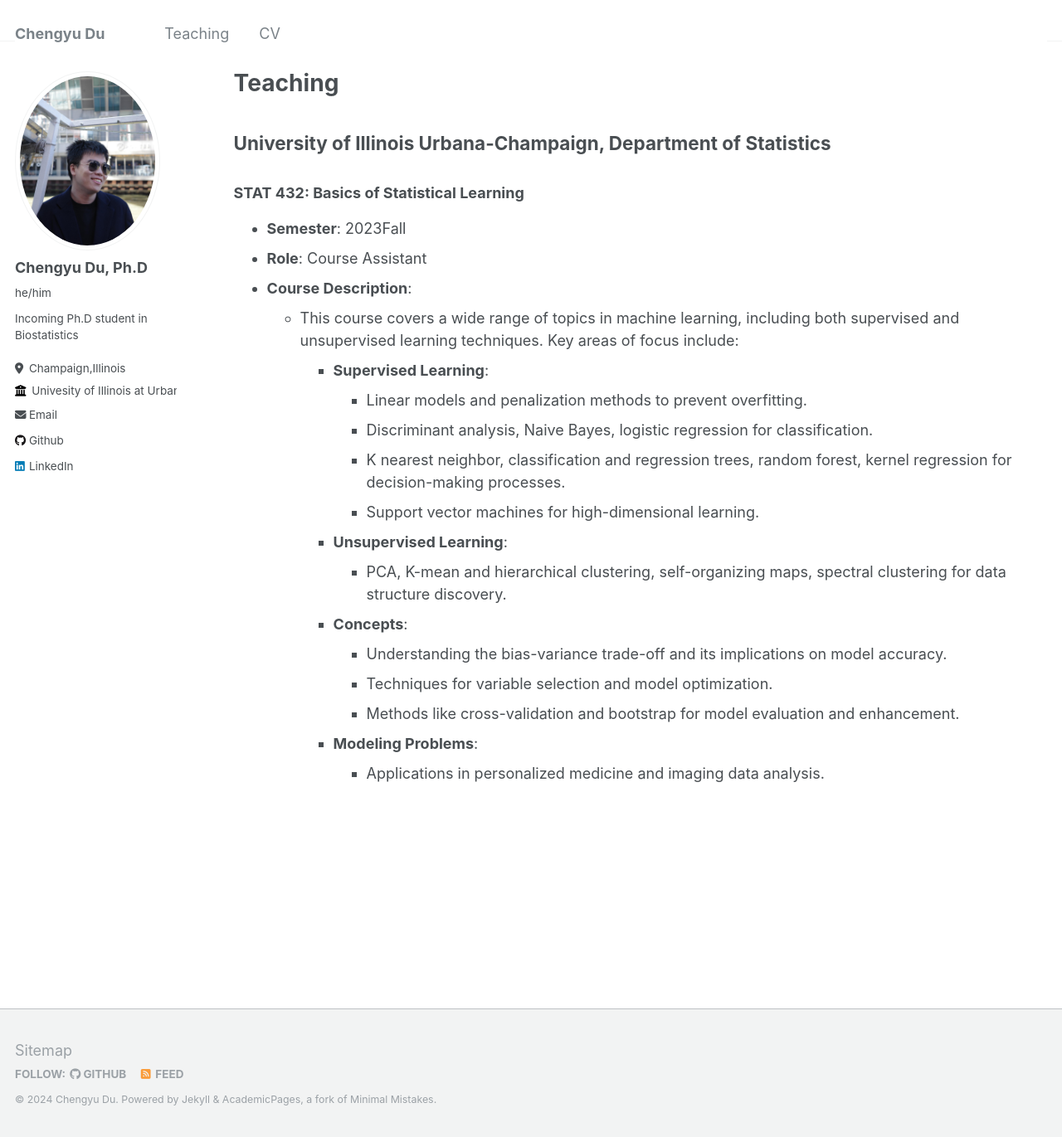
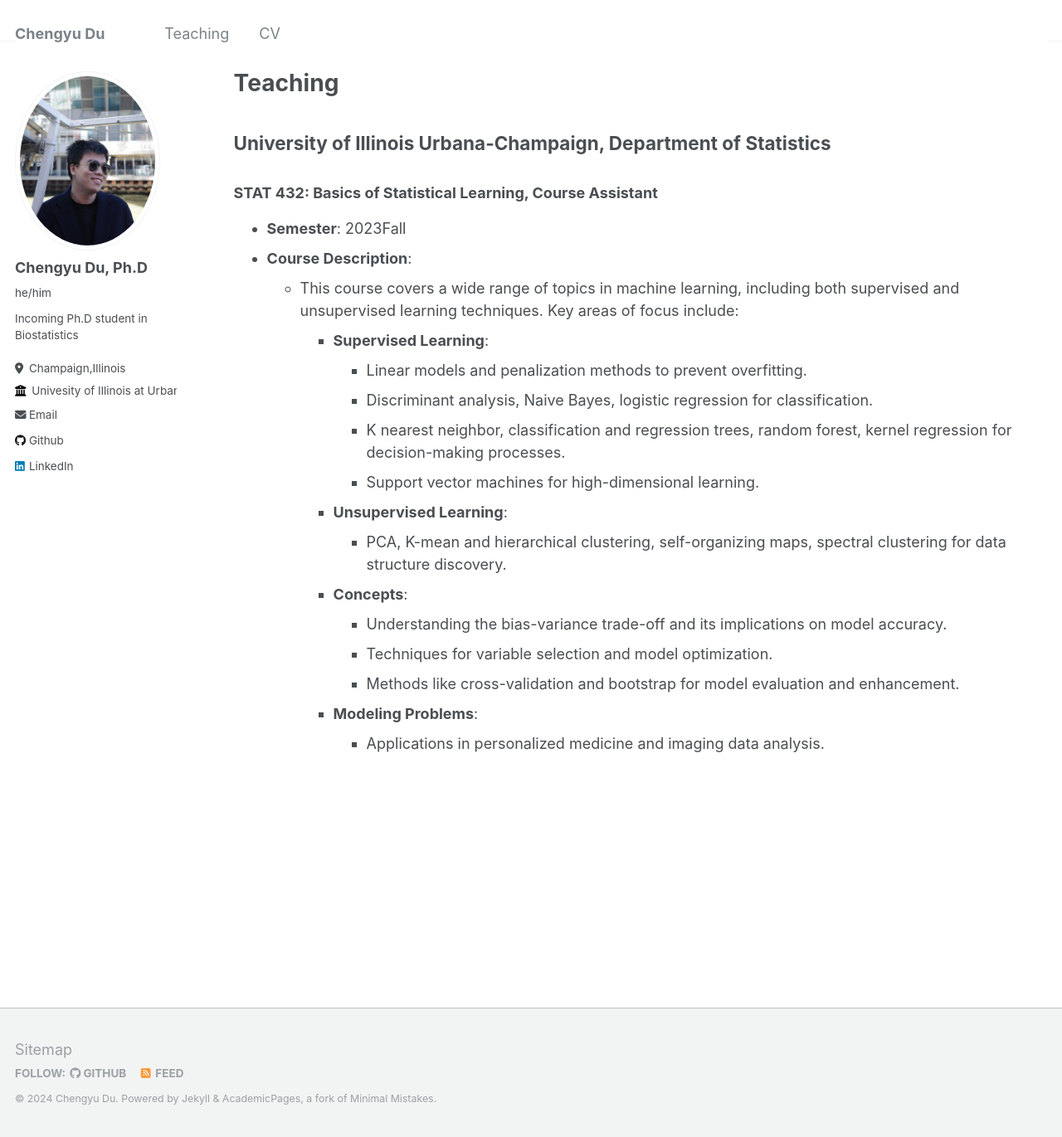
Before and after one commit to ChengyuRicardoDu/ChengyuRicardoDu.github.io, a Jekyll site: the page built from _teaching/2023fall-teaching.md, in a window 1280 px wide and 1371 px high. Shown: the whole window at 83% size. Built offline with Jekyll 4.4.1, drawn with Linux system fonts in a browser that asks for light colours.

Commit message:
Update 2023fall-teaching.md

```diff
--- a/_teaching/2023fall-teaching.md
+++ b/_teaching/2023fall-teaching.md
@@ -6,9 +6,8 @@ author_profile: true
 ---
 ## University of Illinois Urbana-Champaign, Department of Statistics
 
-### STAT 432: Basics of Statistical Learning
+### STAT 432: Basics of Statistical Learning, Course Assistant
 - **Semester**: 2023Fall
-- **Role**: Course Assistant
 - **Course Description**:
   - This course covers a wide range of topics in machine learning, including both supervised and unsupervised learning techniques. Key areas of focus include:
     - **Supervised Learning**:
```
